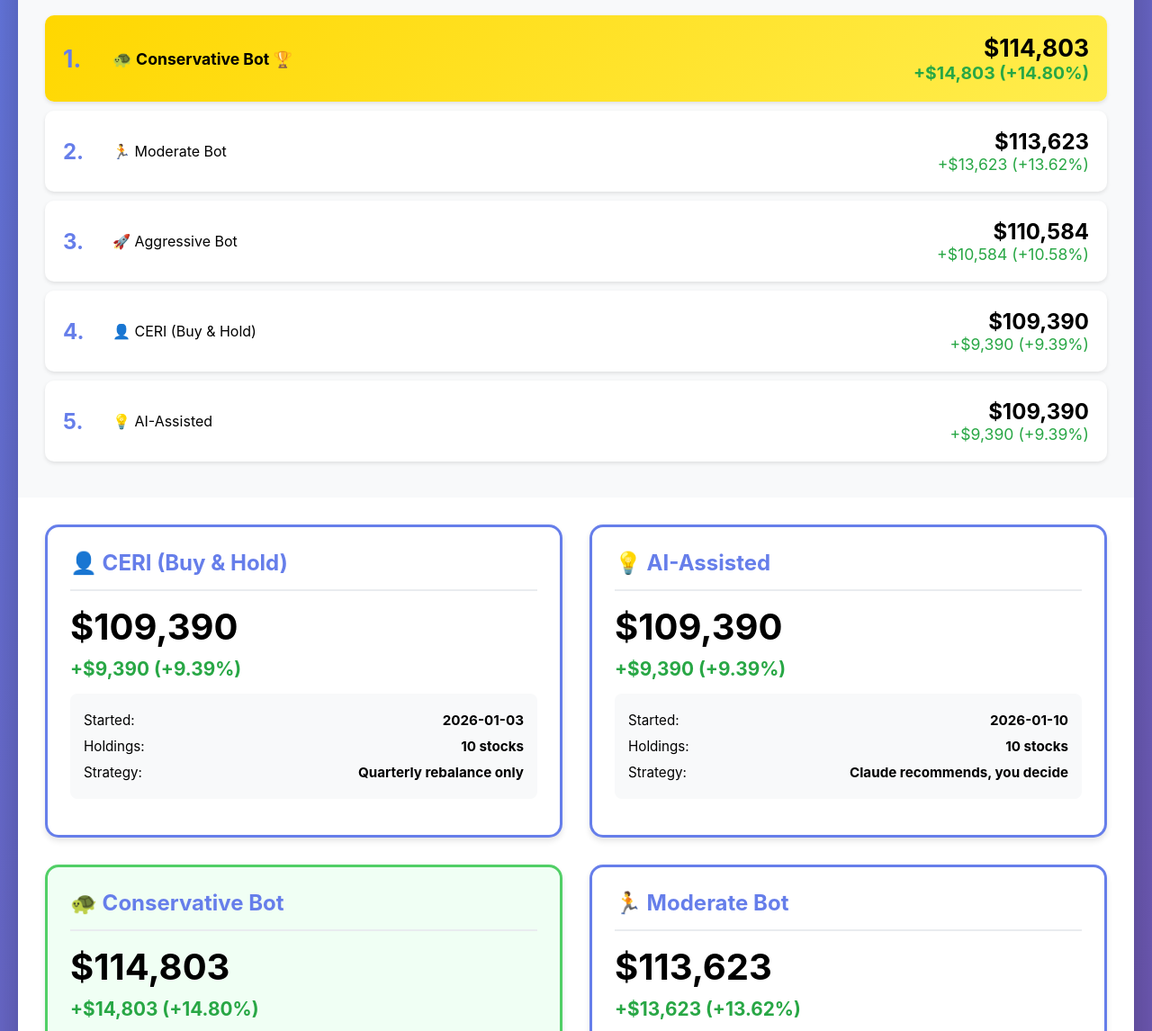
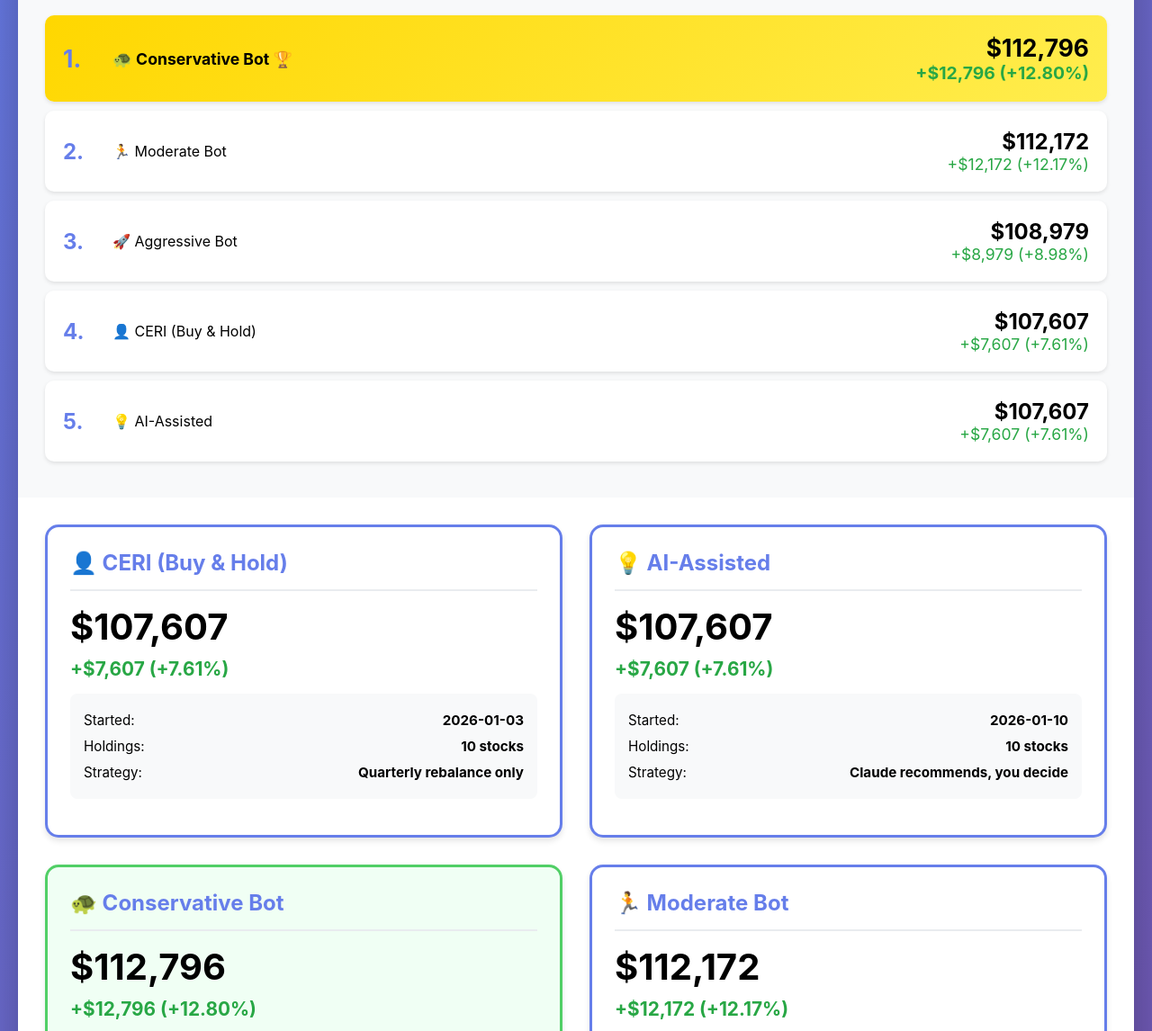
Before and after one commit to topeuph-ai/portfolio-tracker, a plain HTML site: page index.html in a window 1280 px wide. Shown: the part 348-1494 px from the top of the page at 90% size. Drawn offline with Linux system fonts and the light colour scheme.

Commit message:
🤖 Auto-update: 2026-11-16 21:12 EST

```diff
--- a/index.html
+++ b/index.html
@@ -160,7 +160,7 @@
             <div class="subtitle">Autonomous AI Trading Lab • Real Market Data</div>
             <div class="auto-badge">🤖 FULLY AUTONOMOUS</div>
             <div class="update-badge">
-                📊 Last Updated: November 15, 2026 at 09:11 PM EST
+                📊 Last Updated: November 16, 2026 at 09:12 PM EST
             </div>
             <p style="margin-top: 15px; font-size: 0.9em;">Updates automatically daily at 4:05 PM EST</p>
         </div>
@@ -174,9 +174,9 @@
                     <div>🐢 Conservative Bot 🏆</div>
                 </div>
                 <div style="text-align: right;">
-                    <div style="font-size: 1.5em; font-weight: bold;">$114,803</div>
+                    <div style="font-size: 1.5em; font-weight: bold;">$112,796</div>
                     <div class="positive" style="font-size: 1.1em;">
-                        +$14,803 (+14.80%)
+                        +$12,796 (+12.80%)
                     </div>
                 </div>
             </div>
@@ -187,9 +187,9 @@
                     <div>🏃 Moderate Bot </div>
                 </div>
                 <div style="text-align: right;">
-                    <div style="font-size: 1.5em; font-weight: bold;">$113,623</div>
+                    <div style="font-size: 1.5em; font-weight: bold;">$112,172</div>
                     <div class="positive" style="font-size: 1.1em;">
-                        +$13,623 (+13.62%)
+                        +$12,172 (+12.17%)
                     </div>
                 </div>
             </div>
@@ -200,9 +200,9 @@
                     <div>🚀 Aggressive Bot </div>
                 </div>
                 <div style="text-align: right;">
-                    <div style="font-size: 1.5em; font-weight: bold;">$110,584</div>
+                    <div style="font-size: 1.5em; font-weight: bold;">$108,979</div>
                     <div class="positive" style="font-size: 1.1em;">
-                        +$10,584 (+10.58%)
+                        +$8,979 (+8.98%)
                     </div>
                 </div>
             </div>
@@ -213,9 +213,9 @@
                     <div>👤 CERI (Buy & Hold) </div>
                 </div>
                 <div style="text-align: right;">
-                    <div style="font-size: 1.5em; font-weight: bold;">$109,390</div>
+                    <div style="font-size: 1.5em; font-weight: bold;">$107,607</div>
                     <div class="positive" style="font-size: 1.1em;">
-                        +$9,390 (+9.39%)
+                        +$7,607 (+7.61%)
                     </div>
                 </div>
             </div>
@@ -226,9 +226,9 @@
                     <div>💡 AI-Assisted </div>
                 </div>
                 <div style="text-align: right;">
-                    <div style="font-size: 1.5em; font-weight: bold;">$109,390</div>
+                    <div style="font-size: 1.5em; font-weight: bold;">$107,607</div>
                     <div class="positive" style="font-size: 1.1em;">
-                        +$9,390 (+9.39%)
+                        +$7,607 (+7.61%)
                     </div>
                 </div>
             </div>
@@ -241,9 +241,9 @@
                 <div class="bot-header">
                     <div class="bot-title">👤 CERI (Buy & Hold)</div>
                 </div>
-                <div class="bot-value">$109,390</div>
+                <div class="bot-value">$107,607</div>
                 <div style="font-size: 1.3em; font-weight: bold; margin-bottom: 15px;" class="positive">
-                    +$9,390 (+9.39%)
+                    +$7,607 (+7.61%)
                 </div>
 
                 <div class="bot-stats">
@@ -268,9 +268,9 @@
                 <div class="bot-header">
                     <div class="bot-title">💡 AI-Assisted</div>
                 </div>
-                <div class="bot-value">$109,390</div>
+                <div class="bot-value">$107,607</div>
                 <div style="font-size: 1.3em; font-weight: bold; margin-bottom: 15px;" class="positive">
-                    +$9,390 (+9.39%)
+                    +$7,607 (+7.61%)
                 </div>
 
                 <div class="bot-stats">
@@ -295,9 +295,9 @@
                 <div class="bot-header">
                     <div class="bot-title">🐢 Conservative Bot</div>
                 </div>
-                <div class="bot-value">$114,803</div>
+                <div class="bot-value">$112,796</div>
                 <div style="font-size: 1.3em; font-weight: bold; margin-bottom: 15px;" class="positive">
-                    +$14,803 (+14.80%)
+                    +$12,796 (+12.80%)
                 </div>
 
                 <div class="bot-stats">
@@ -372,9 +372,9 @@
                 <div class="bot-header">
                     <div class="bot-title">🏃 Moderate Bot</div>
                 </div>
-                <div class="bot-value">$113,623</div>
+                <div class="bot-value">$112,172</div>
                 <div style="font-size: 1.3em; font-weight: bold; margin-bottom: 15px;" class="positive">
-                    +$13,623 (+13.62%)
+                    +$12,172 (+12.17%)
                 </div>
 
                 <div class="bot-stats">
@@ -449,9 +449,9 @@
                 <div class="bot-header">
                     <div class="bot-title">🚀 Aggressive Bot</div>
                 </div>
-                <div class="bot-value">$110,584</div>
+                <div class="bot-value">$108,979</div>
                 <div style="font-size: 1.3em; font-weight: bold; margin-bottom: 15px;" class="positive">
-                    +$10,584 (+10.58%)
+                    +$8,979 (+8.98%)
                 </div>
 
                 <div class="bot-stats">
```
